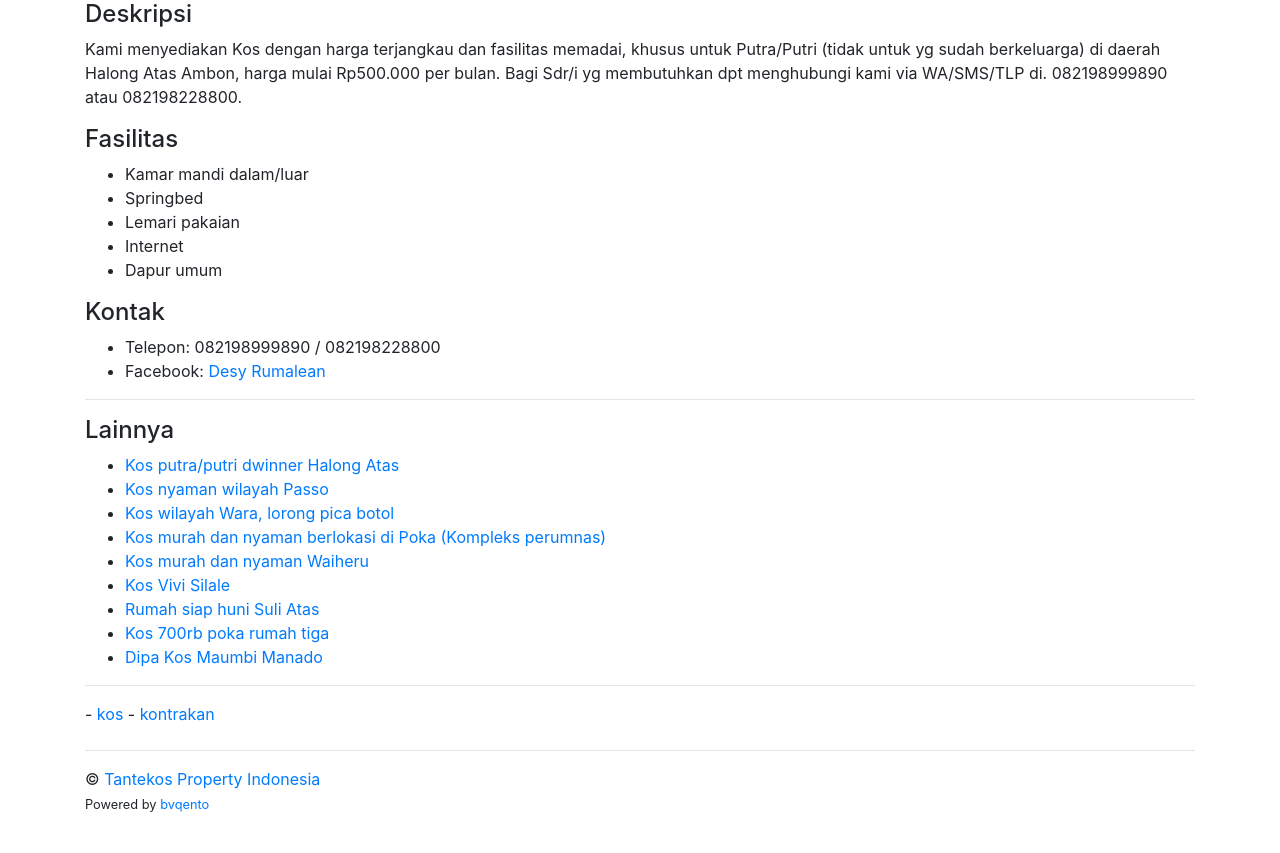
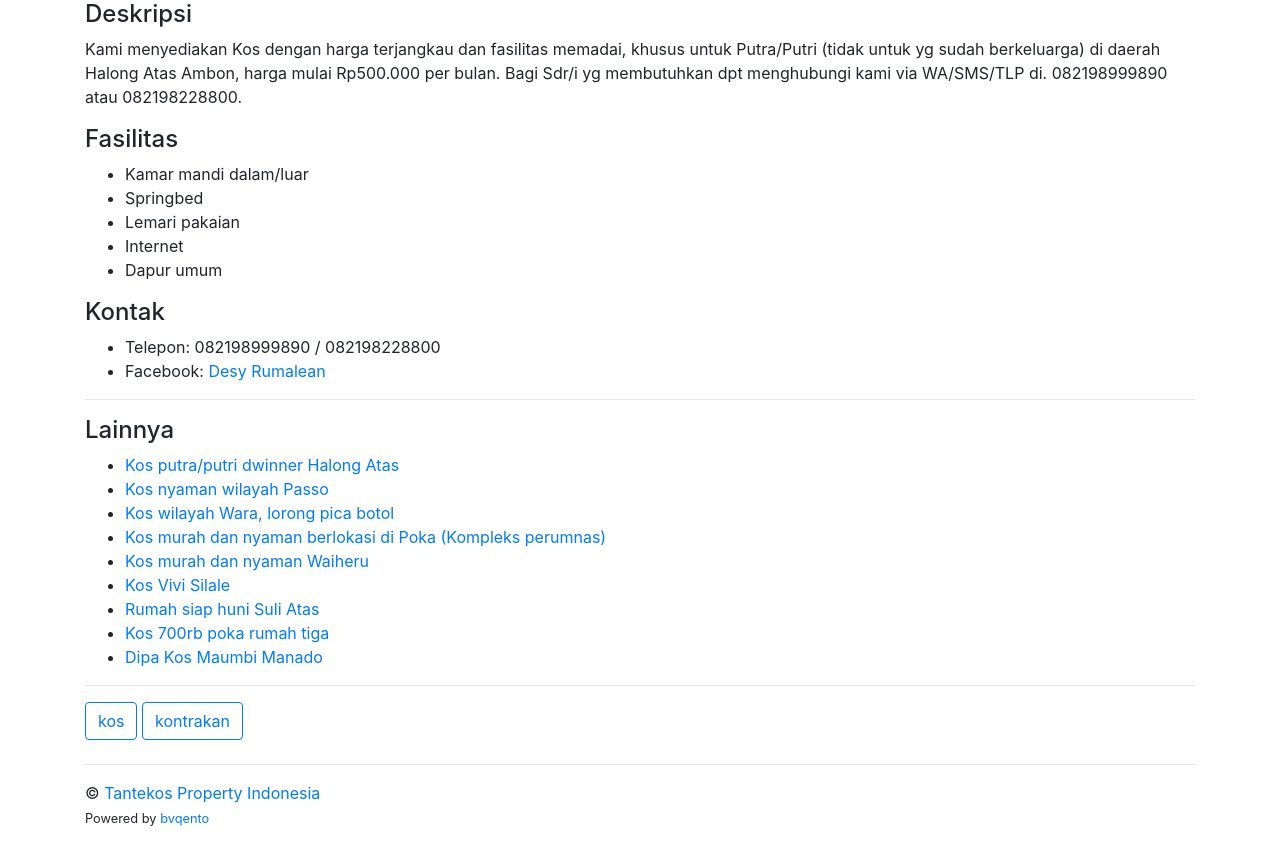
Before and after one commit to buqento/tantejekyll, a Jekyll site: the page built from index.html, in a window 1280 px wide, cut to the strip 507-1360 px from the top of the page. Built offline with Jekyll 4.4.1, drawn with Linux system fonts in a browser that asks for light colours; nearby versions of some CDN libraries.

Commit message:
update button category

```diff
--- a/_includes/footer.html
+++ b/_includes/footer.html
@@ -13,7 +13,7 @@
     <div class="row">
         <div>
             {% for categories in site.categories %}
-            - <a href="/{{ categories[0] }}">{{ categories[0] }}</a>
+            <a href="/{{ categories[0] }}" class="btn btn-outline-primary">{{ categories[0] }}</a>
             {% endfor %}
         </div>
     </div>
```
